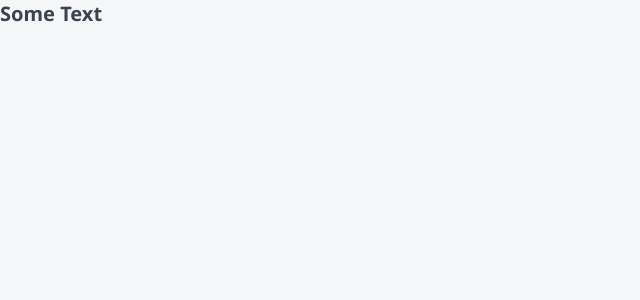
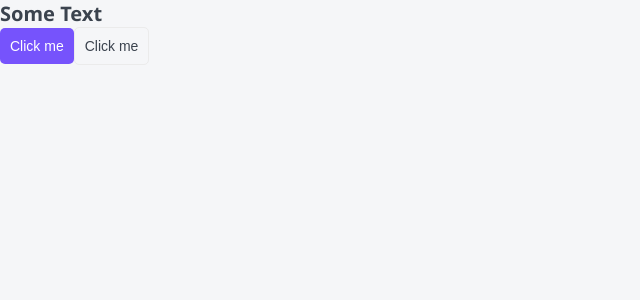
Before and after one commit to DiyazMukhanov/diyaz-next, a Next.js app: page / in a window 1280 px wide. Shown: the top 300 px of the page, without its empty margins (0-640 px from the left). Built offline with nearby package versions, Linux system fonts and the light colour scheme; a web font is replaced by a local one.

Commit message:
classnames

```diff
--- /dev/null
+++ b/components/Button/Button.module.css
@@ -0,0 +1,31 @@
+.button {
+    display: inline-block;
+    box-sizing: border-box;
+    padding: 10px;
+    cursor: pointer;
+    text-align: center;
+    border: none;
+    border-radius: 5px;
+    font-size: 14px;
+    transition: all 0.6s;
+}
+
+.primary {
+    color: var(--white);
+    background: var(--primary);
+}
+
+.primary:hover {
+    background: var(--primary-hover);
+}
+
+.ghost {
+    color: var(--black);
+    background: none;
+    border: solid 1px var(--grey-light);
+}
+
+.ghost:hover {
+    background: var(--primary);
+    color: white;
+}
--- /dev/null
+++ b/components/Button/Button.props.ts
@@ -0,0 +1,6 @@
+import { ReactNode } from "react";
+
+export interface ButtonProps {
+    children: ReactNode;
+    appearance: 'primary' | 'ghost';
+}
--- /dev/null
+++ b/components/Button/Button.tsx
@@ -0,0 +1,19 @@
+import { ButtonProps } from "./Button.props";
+import styles from "./Button.module.css"
+import classNames from "classnames";
+
+
+
+ export const Button = ({children, appearance}: ButtonProps): JSX.Element => {
+     return (
+        <button className={classNames(styles.button,
+            {
+                [styles.primary]: appearance == 'primary',
+                [styles.ghost]: appearance == 'ghost'
+            }
+            )}>
+                {children}
+            </button>
+     )
+
+};
--- a/package.json
+++ b/package.json
@@ -9,6 +9,7 @@
     "lint": "next lint"
   },
   "dependencies": {
+    "classnames": "^2.3.1",
     "next": "12.1.6",
     "react": "18.1.0",
     "react-dom": "18.1.0"
--- a/pages/index.tsx
+++ b/pages/index.tsx
@@ -1,3 +1,4 @@
+import { Button } from "../components/Button/Button"
 import { Htag } from "../components/Htag/Htag"
 
 
@@ -7,6 +8,8 @@
   return (
   <>
 <Htag tag='h3'>Some Text</Htag>
+<Button appearance="primary">Click me</Button>
+<Button appearance="ghost">Click me</Button>
   </>
   )
 }
--- a/styles/globals.css
+++ b/styles/globals.css
@@ -19,8 +19,10 @@
 
 :root {
   --black: #3B434E;
+  --grey-light: #EBEBEB;
   --white: white;
   --primary: #7653FC;
+  --primary-hover:#180d46;
   --red: #FC836D;
   --green: #1DC37E;
   --green-light: #C8F8E4;
```
Also changed, not shown: 1 other file (tests, documents, lock files or other folders).
